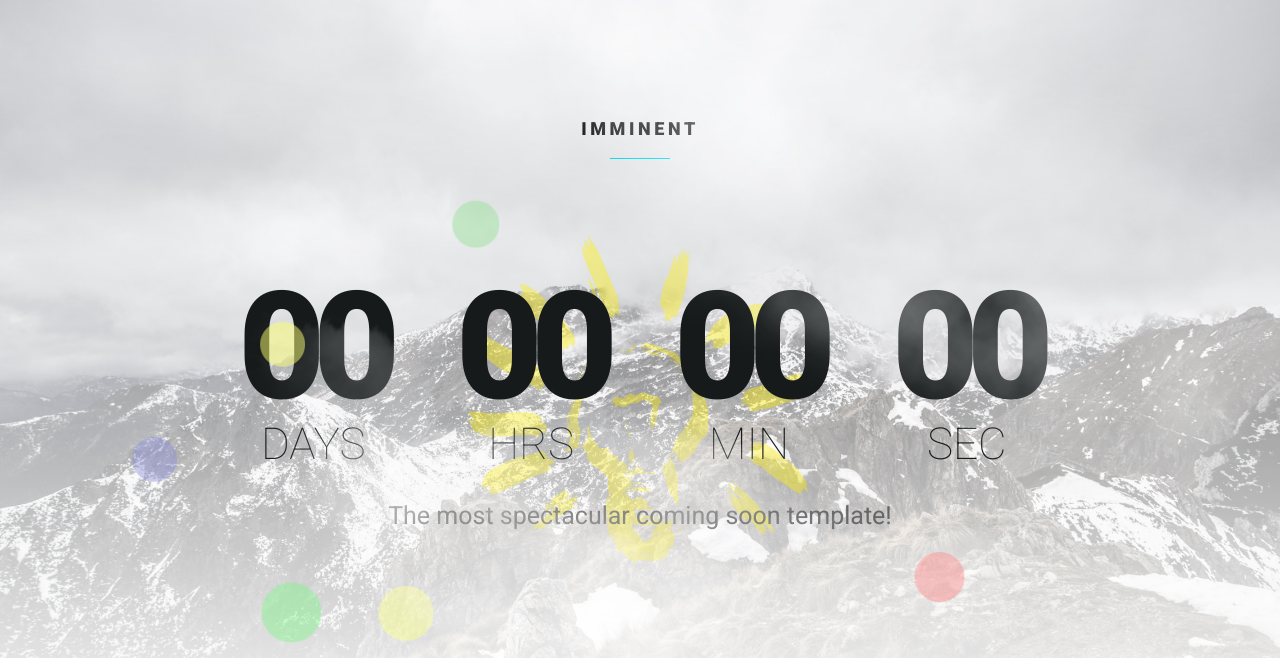
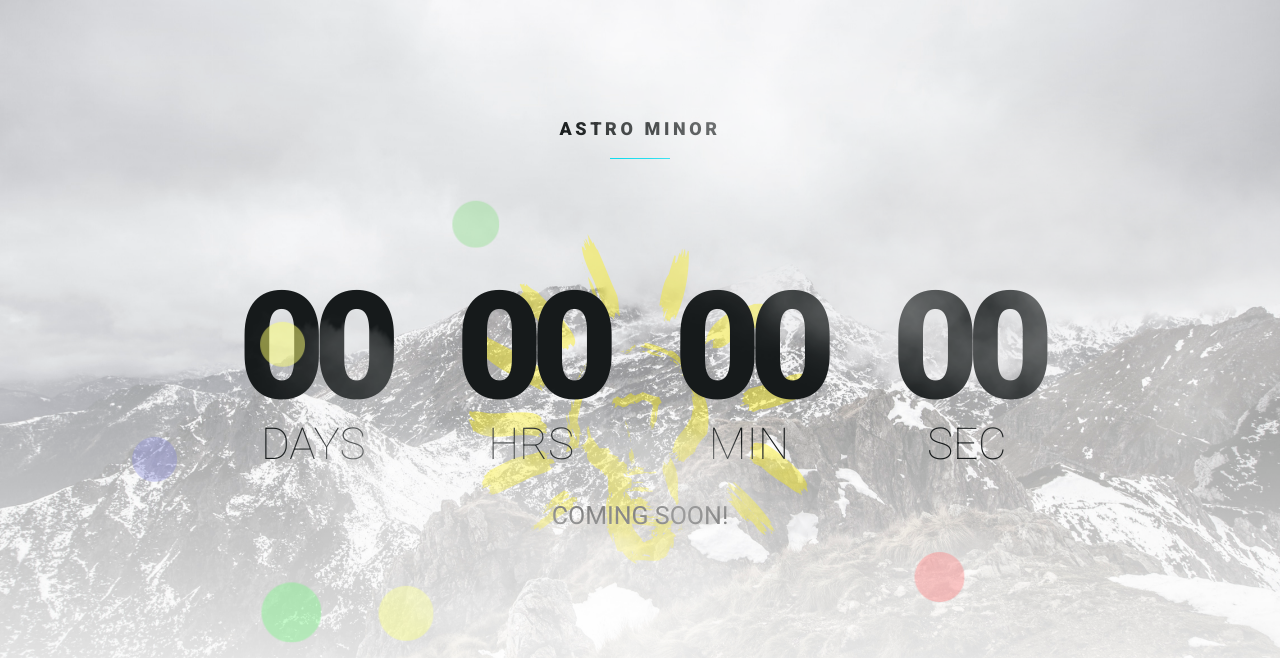
Before and after one commit to astrominorstore/astrominor.github.io, a plain HTML site: page index.html in a window 1280 px wide. Shown: the top 658 px of the page. Drawn offline with Linux system fonts and the light colour scheme.

Commit message:
Update index.html

```diff
--- a/index.html
+++ b/index.html
@@ -70,7 +70,7 @@
                 <li class="layer" data-depth="0.20">
                     <div class="title">
                         <h2>
-                            IMMINENT
+                            Astro Minor
                         </h2>
                         <span class="line"></span>
                     </div>
@@ -85,11 +85,11 @@
                 <li class="layer" data-depth="0.30">
                     <div class="hero">
                         <h1 id="countdown">
-                            The most spectacular coming soon template!
+                            COMING SOON!
                         </h1>
 
                         <p class="sub-title">
-                            The most spectacular coming soon template!
+                            COMING SOON!
                         </p>
                     </div>
                 </li>
```
